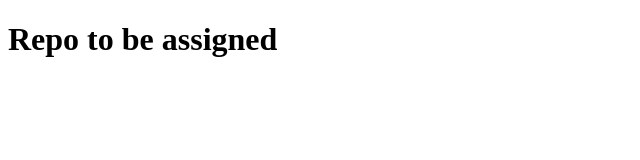
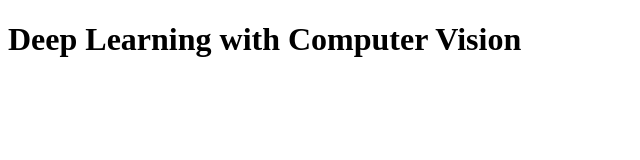
Before and after one commit to Nimira43/Data-Analysis-and-Visualisation, a plain HTML site: page index.html in a window 1280 px wide. Shown: the whole page, without its empty margins (0-640 px from the left). Drawn offline with Linux system fonts and the light colour scheme.

Commit message:
Deep Learning with Computer Vision

```diff
--- a/index.html
+++ b/index.html
@@ -3,9 +3,9 @@
 <head>
   <meta charset="UTF-8">
   <meta name="viewport" content="width=device-width, initial-scale=1.0">
-  <title>Data Science</title>
+  <title>Deep Learning with Computer Vision</title>
 </head>
 <body>
-  <h1>Repo to be assigned</h1>
+  <h1>Deep Learning with Computer Vision</h1>
 </body>
 </html>
```
